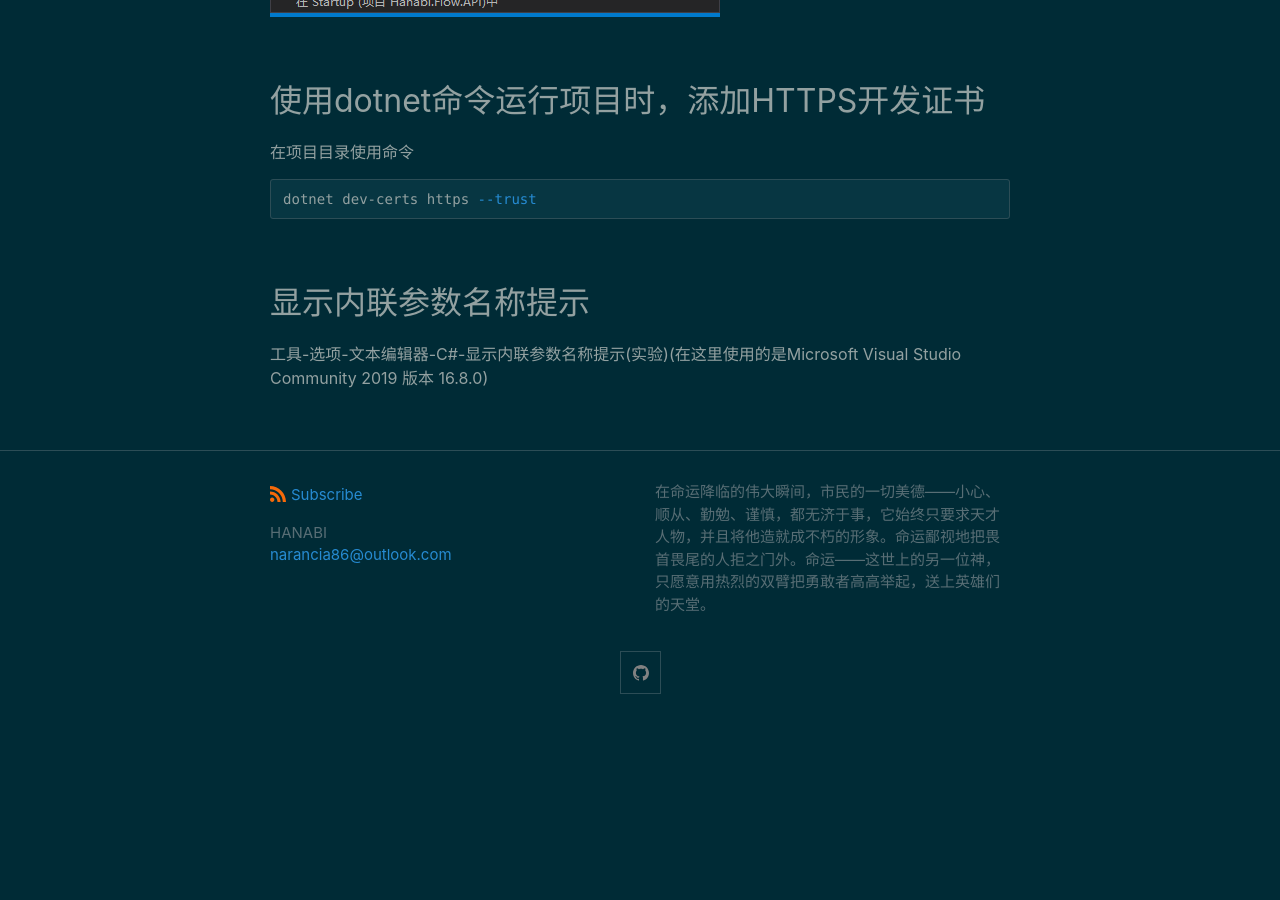
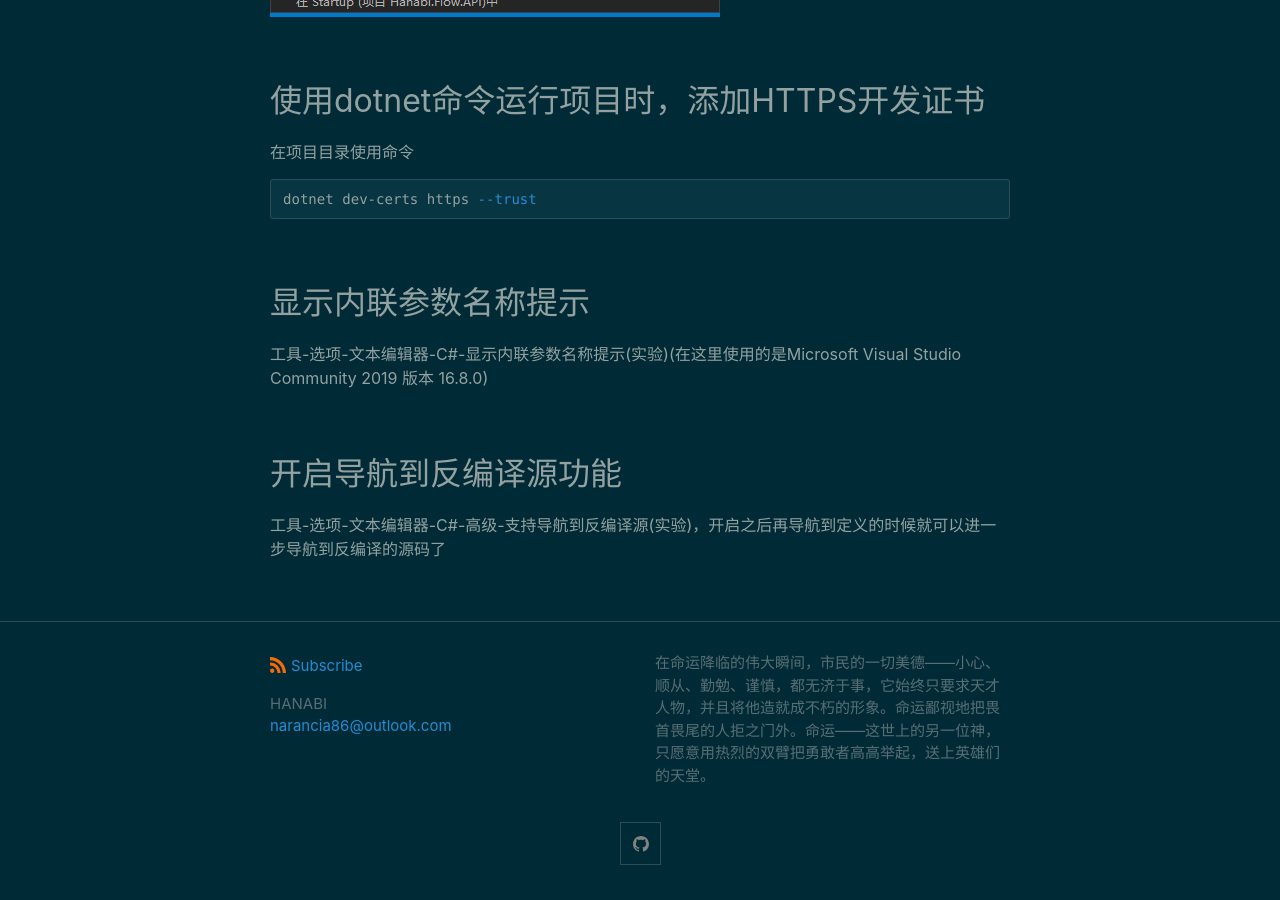
Before and after one commit to KamenRiderKuuga/kamenriderkuuga.github.io, a Jekyll site: the page built from _posts/2020-05-30-VS-1.md, in a window 1280 px wide and 900 px high, scrolled down 3361 px. Built offline with Jekyll 4.4.1, drawn with Linux system fonts in a browser that asks for light colours; before the commit the page ends 4090 px from its top, so only the background shows below that.

Commit message:
Update 2020-05-30-VS-1.md

```diff
--- a/_posts/2020-05-30-VS-1.md
+++ b/_posts/2020-05-30-VS-1.md
@@ -69,3 +69,9 @@ dotnet dev-certs https --trust
 ## 显示内联参数名称提示
 
 工具-选项-文本编辑器-C#-显示内联参数名称提示(实验)(在这里使用的是Microsoft Visual Studio Community 2019 版本 16.8.0)
+
+
+
+## 开启导航到反编译源功能
+
+工具-选项-文本编辑器-C#-高级-支持导航到反编译源(实验)，开启之后再导航到定义的时候就可以进一步导航到反编译的源码了
```
